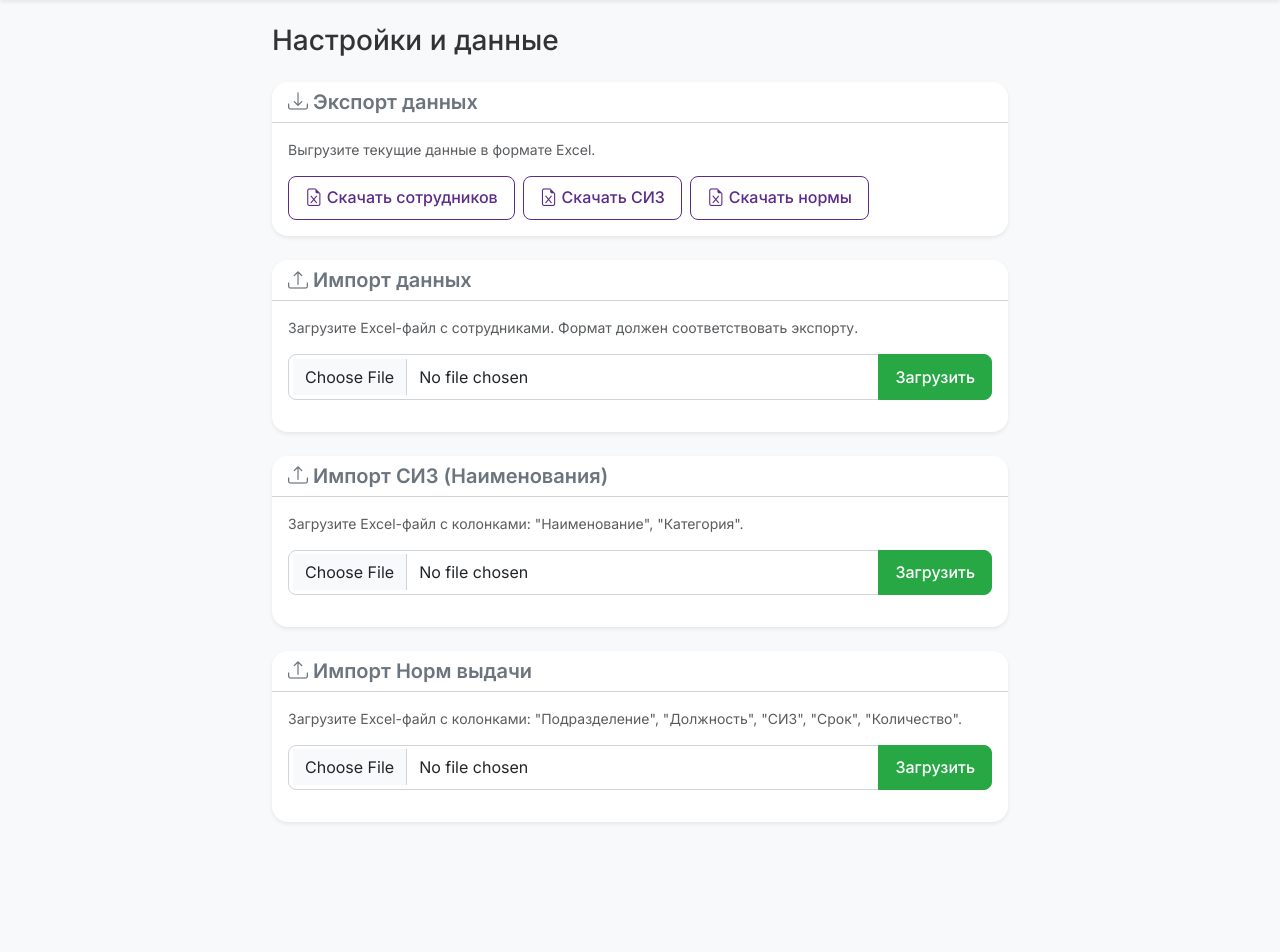
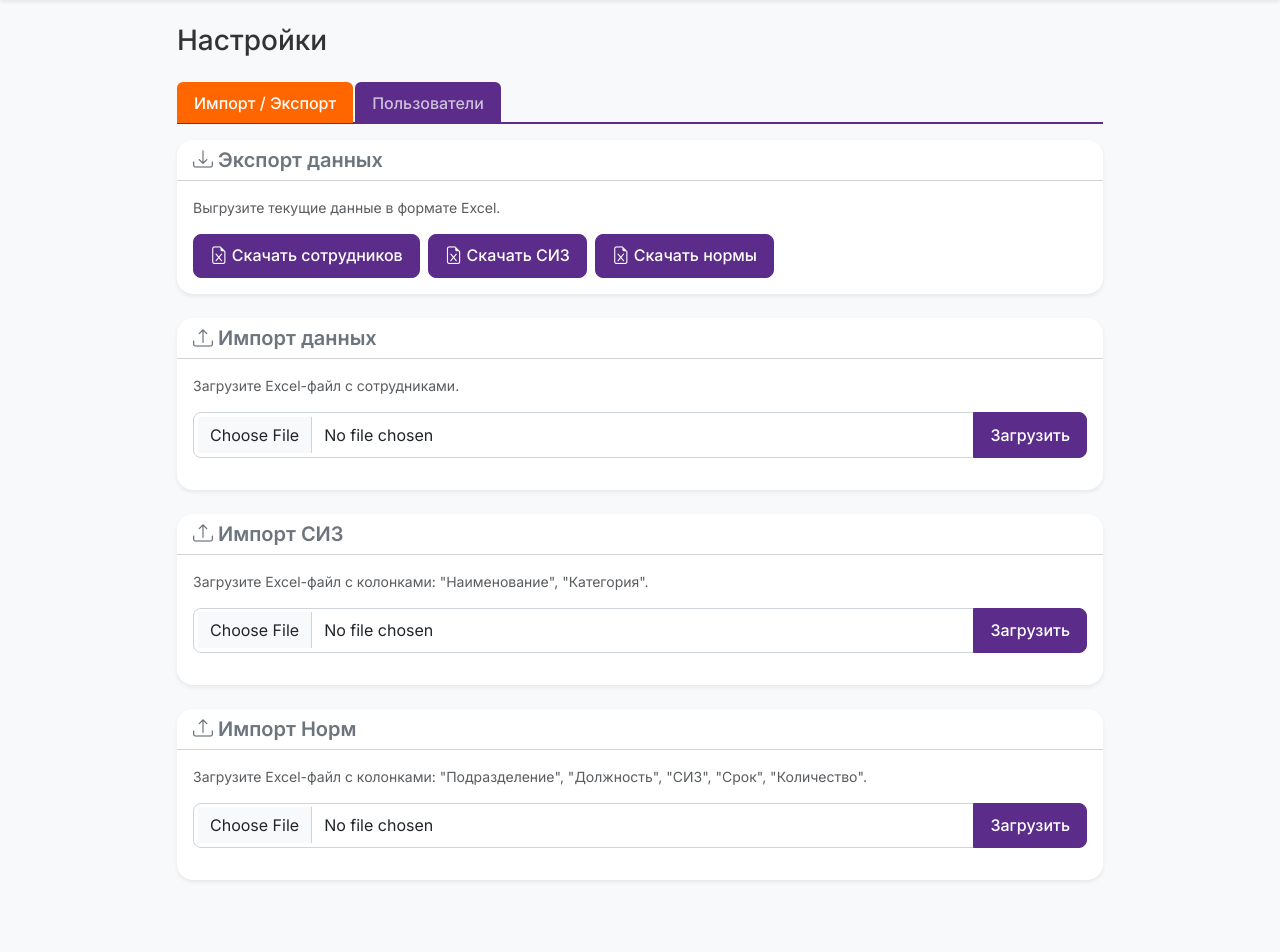
Before and after one commit to Death-Router/ppe-tracker, a FastAPI app: page /settings in a window 1280 px wide. Shown: the part 83-1035 px from the top of the page. Before the commit the page ends 906 px from the top, so only its background shows below. Run offline with FastAPI, Linux system fonts and the light colour scheme; the visitor is signed in with stand-in values (Sample User, id 1); data that the repository does not hold is empty; some libraries are stand-ins or nearby versions.

Commit message:
feat: add users management tab to settings page

```diff
--- /dev/null
+++ b/app/static/js/settings.js
@@ -0,0 +1,124 @@
+(() => {
+  // Импорт сотрудников
+  document.getElementById('import-form')?.addEventListener('submit', async (e) => {
+    e.preventDefault();
+    const form = e.target;
+    const fileInput = form.querySelector('input[type="file"]');
+    const resultDiv = document.getElementById('import-result');
+    const btn = document.getElementById('import-btn');
+
+    if (!fileInput.files.length) {
+      window.showToast('Выберите файл', 'warning');
+      return;
+    }
+
+    const formData = new FormData();
+    formData.append('file', fileInput.files[0]);
+
+    btn.disabled = true;
+    btn.textContent = 'Загрузка...';
+    resultDiv.innerHTML = '';
+
+    try {
+      const resp = await fetch('/api/v1/import/employees', { method: 'POST', body: formData });
+      const data = await resp.json();
+      if (!resp.ok) throw new Error(data.detail || 'Ошибка импорта');
+
+      let html = `<div class="alert alert-success">Создано: ${data.created}, Обновлено: ${data.updated}</div>`;
+      if (data.errors && data.errors.length > 0) {
+        html += `<div class="alert alert-warning mt-2">Ошибки: ${data.errors.join('<br>')}</div>`;
+      }
+      resultDiv.innerHTML = html;
+      window.showToast('Импорт выполнен', 'success');
+      form.reset();
+    } catch (err) {
+      resultDiv.innerHTML = `<div class="alert alert-danger">${err.message}</div>`;
+      window.showToast(err.message, 'danger');
+    } finally {
+      btn.disabled = false;
+      btn.textContent = 'Загрузить';
+    }
+  });
+
+  // Импорт СИЗ
+  document.getElementById('import-items-form')?.addEventListener('submit', async (e) => {
+    e.preventDefault();
+    const form = e.target;
+    const fileInput = form.querySelector('input[type="file"]');
+    const resultDiv = document.getElementById('import-items-result');
+    const btn = form.querySelector('button[type="submit"]');
+
+    if (!fileInput.files.length) {
+      window.showToast('Выберите файл', 'warning');
+      return;
+    }
+
+    const formData = new FormData();
+    formData.append('file', fileInput.files[0]);
+
+    btn.disabled = true;
+    btn.textContent = 'Загрузка...';
+    resultDiv.innerHTML = '';
+
+    try {
+      const resp = await fetch('/api/v1/import/ppe-items', { method: 'POST', body: formData });
+      const data = await resp.json();
+      if (!resp.ok) throw new Error(data.detail || 'Ошибка импорта');
+
+      let html = `<div class="alert alert-success">Создано: ${data.created}</div>`;
+      if (data.errors && data.errors.length > 0) {
+        html += `<div class="alert alert-warning mt-2">Ошибки: ${data.errors.join('<br>')}</div>`;
+      }
+      resultDiv.innerHTML = html;
+      window.showToast('Импорт СИЗ выполнен', 'success');
+      form.reset();
+    } catch (err) {
+      resultDiv.innerHTML = `<div class="alert alert-danger">${err.message}</div>`;
+      window.showToast(err.message, 'danger');
+    } finally {
+      btn.disabled = false;
+      btn.textContent = 'Загрузить';
+    }
+  });
+
+  // Импорт Норм
+  document.getElementById('import-norms-form')?.addEventListener('submit', async (e) => {
+    e.preventDefault();
+    const form = e.target;
+    const fileInput = form.querySelector('input[type="file"]');
+    const resultDiv = document.getElementById('import-norms-result');
+    const btn = form.querySelector('button[type="submit"]');
+
+    if (!fileInput.files.length) {
+      window.showToast('Выберите файл', 'warning');
+      return;
+    }
+
+    const formData = new FormData();
+    formData.append('file', fileInput.files[0]);
+
+    btn.disabled = true;
+    btn.textContent = 'Загрузка...';
+    resultDiv.innerHTML = '';
+
+    try {
+      const resp = await fetch('/api/v1/import/norms', { method: 'POST', body: formData });
+      const data = await resp.json();
+      if (!resp.ok) throw new Error(data.detail || 'Ошибка импорта');
+
+      let html = `<div class="alert alert-success">Создано: ${data.created}</div>`;
+      if (data.errors && data.errors.length > 0) {
+        html += `<div class="alert alert-warning mt-2">Ошибки: ${data.errors.join('<br>')}</div>`;
+      }
+      resultDiv.innerHTML = html;
+      window.showToast('Импорт норм выполнен', 'success');
+      form.reset();
+    } catch (err) {
+      resultDiv.innerHTML = `<div class="alert alert-danger">${err.message}</div>`;
+      window.showToast(err.message, 'danger');
+    } finally {
+      btn.disabled = false;
+      btn.textContent = 'Загрузить';
+    }
+  });
+})();
--- a/app/static/js/users_list.js
+++ b/app/static/js/users_list.js
@@ -1,7 +1,7 @@
 (() => {
   const tbody = document.querySelector('#users-table tbody');
   const form = document.getElementById('user-form');
-  const modalTitle = document.getElementById('modal-title');
+  const modalTitle = document.getElementById('user-modal-title');
   const userIdInput = document.getElementById('user-id');
   const passwordInput = document.getElementById('password');
   const passwordHint = document.getElementById('password-hint');
@@ -10,6 +10,9 @@
   const departmentGroup = document.getElementById('department-group');
   const subdepGroup = document.getElementById('subdep-group');
   const includeSubdep = document.getElementById('include-subdep');
+
+  // Если на странице нет таблицы пользователей, просто выходим
+  if (!tbody) return;
 
   let allUsers = [];
   let allDepartments = [];
@@ -23,10 +26,11 @@
       allDepartments = await API.get('/api/v1/departments');
       renderTable(allUsers);
 
-      // Заполняем выпадающий список подразделений
       const sortedDepts = [...allDepartments].sort((a, b) => a.name.localeCompare(b.name));
-      departmentSelect.innerHTML = '<option value="">Не указано</option>' +
-        sortedDepts.map(d => `<option value="${d.id}">${escapeHtml(d.name)}</option>`).join('');
+      if (departmentSelect) {
+        departmentSelect.innerHTML = '<option value="">Не указано</option>' +
+          sortedDepts.map(d => `<option value="${d.id}">${escapeHtml(d.name)}</option>`).join('');
+      }
     } catch (err) {
       tbody.innerHTML = `<tr><td colspan="5" class="text-center text-danger py-4">Ошибка: ${err.message}</td></tr>`;
     }
@@ -54,7 +58,6 @@
     `}).join('');
   }
 
-  // Открытие модалки для создания
   window.openCreateModal = () => {
     editingId = null;
     modalTitle.textContent = 'Новый пользователь';
@@ -62,10 +65,9 @@
     form.reset();
     passwordInput.required = true;
     passwordHint.style.display = 'none';
-    new bootstrap.Modal(document.getElementById('createModal')).show();
+    new bootstrap.Modal(document.getElementById('createUserModal')).show();
   };
 
-  // Редактирование
   window.editUser = async (id) => {
     try {
       const user = allUsers.find(u => u.id === id);
@@ -85,13 +87,12 @@
       includeSubdep.checked = user.include_subdepartments || false;
       form.elements['is_active'].checked = user.is_active;
 
-      new bootstrap.Modal(document.getElementById('createModal')).show();
+      new bootstrap.Modal(document.getElementById('createUserModal')).show();
     } catch (err) {
       window.showToast(`Ошибка: ${err.message}`, 'danger');
     }
   };
 
-  // Сохранение
   form.addEventListener('submit', async (e) => {
     e.preventDefault();
     const payload = FormHelper.serialize(form);
@@ -117,7 +118,7 @@
         await API.post('/api/v1/users/', payload);
         window.showToast('Пользователь создан', 'success');
       }
-      bootstrap.Modal.getInstance(document.getElementById('createModal')).hide();
+      bootstrap.Modal.getInstance(document.getElementById('createUserModal')).hide();
       loadData();
     } catch (err) {
       window.showToast(`Ошибка: ${err.message}`, 'danger');
@@ -126,7 +127,6 @@
     }
   });
 
-  // Удаление
   window.deleteUser = async (id) => {
     if (!confirm('Удалить этого пользователя?')) return;
     try {
@@ -138,8 +138,7 @@
     }
   };
 
-  // Привязка кнопки "Добавить"
-  document.querySelector('button[data-bs-target="#createModal"]')?.addEventListener('click', openCreateModal);
+  document.querySelector('button[data-bs-target="#createUserModal"]')?.addEventListener('click', openCreateModal);
 
   loadData();
 })();
--- a/app/templates/settings.html
+++ b/app/templates/settings.html
@@ -2,9 +2,22 @@
 
 {% block content %}
 <div class="row justify-content-center">
-    <div class="col-lg-8">
-        <h1 class="h3 mb-4">Настройки и данные</h1>
+    <div class="col-lg-10">
+        <h1 class="h3 mb-4">Настройки</h1>
 
+        <!-- Вкладки -->
+        <ul class="nav nav-tabs mb-3" id="settingsTabs" role="tablist">
+            <li class="nav-item" role="presentation">
+                <button class="nav-link active" id="import-export-tab" data-bs-toggle="tab" data-bs-target="#import-export" type="button" role="tab">Импорт / Экспорт</button>
+            </li>
+            <li class="nav-item" role="presentation">
+                <button class="nav-link" id="users-tab" data-bs-toggle="tab" data-bs-target="#users" type="button" role="tab">Пользователи</button>
+            </li>
+        </ul>
+
+        <div class="tab-content" id="settingsTabsContent">
+            <!-- Вкладка Импорт/Экспорт -->
+            <div class="tab-pane fade show active" id="import-export" role="tabpanel">
                 <div class="card shadow-sm mb-4">
                     <div class="card-header bg-white">
                         <h5 class="mb-0 text-secondary"><i class="bi bi-download"></i> Экспорт данных</h5>
@@ -12,13 +25,13 @@
                     <div class="card-body">
                         <p class="text-muted small mb-3">Выгрузите текущие данные в формате Excel.</p>
                         <div class="d-flex gap-2 flex-wrap">
-                    <a href="/api/v1/export/employees" class="btn btn-outline-primary" download>
+                            <a href="/api/v1/export/employees" class="btn btn-brand-purple" download>
                                 <i class="bi bi-file-earmark-excel"></i> Скачать сотрудников
                             </a>
-                    <a href="/api/v1/export/ppe-items" class="btn btn-outline-primary" download>
+                            <a href="/api/v1/export/ppe-items" class="btn btn-brand-purple" download>
                                 <i class="bi bi-file-earmark-excel"></i> Скачать СИЗ
                             </a>
-                    <a href="/api/v1/export/norms" class="btn btn-outline-primary" download>
+                            <a href="/api/v1/export/norms" class="btn btn-brand-purple" download>
                                 <i class="bi bi-file-earmark-excel"></i> Скачать нормы
                             </a>
                         </div>
@@ -30,29 +43,27 @@
                         <h5 class="mb-0 text-secondary"><i class="bi bi-upload"></i> Импорт данных</h5>
                     </div>
                     <div class="card-body">
-                <p class="text-muted small mb-3">Загрузите Excel-файл с сотрудниками. Формат должен соответствовать экспорту.</p>
-                <form id="import-form" enctype="multipart/form-data">
+                        <p class="text-muted small mb-3">Загрузите Excel-файл с сотрудниками.</p>
+                        <form id="import-form" enctype="multipart/form-data" data-validate="true">
                             <div class="input-group mb-3">
                                 <input type="file" class="form-control" name="file" accept=".xlsx, .xls" required>
-                        <button type="submit" class="btn btn-success" id="import-btn">Загрузить</button>
+                                <button type="submit" class="btn btn-brand-purple" id="import-btn">Загрузить</button>
                             </div>
                             <div id="import-result" class="mt-3"></div>
                         </form>
                     </div>
                 </div>
 
-
-
                 <div class="card shadow-sm mb-4">
                     <div class="card-header bg-white">
-                <h5 class="mb-0 text-secondary"><i class="bi bi-upload"></i> Импорт СИЗ (Наименования)</h5>
+                        <h5 class="mb-0 text-secondary"><i class="bi bi-upload"></i> Импорт СИЗ</h5>
                     </div>
                     <div class="card-body">
                         <p class="text-muted small mb-3">Загрузите Excel-файл с колонками: "Наименование", "Категория".</p>
                         <form id="import-items-form" enctype="multipart/form-data">
                             <div class="input-group mb-3">
                                 <input type="file" class="form-control" name="file" accept=".xlsx, .xls" required>
-                        <button type="submit" class="btn btn-success">Загрузить</button>
+                                <button type="submit" class="btn btn-brand-purple">Загрузить</button>
                             </div>
                             <div id="import-items-result" class="mt-3"></div>
                         </form>
@@ -61,160 +72,112 @@
 
                 <div class="card shadow-sm mb-4">
                     <div class="card-header bg-white">
-                <h5 class="mb-0 text-secondary"><i class="bi bi-upload"></i> Импорт Норм выдачи</h5>
+                        <h5 class="mb-0 text-secondary"><i class="bi bi-upload"></i> Импорт Норм</h5>
                     </div>
                     <div class="card-body">
                         <p class="text-muted small mb-3">Загрузите Excel-файл с колонками: "Подразделение", "Должность", "СИЗ", "Срок", "Количество".</p>
                         <form id="import-norms-form" enctype="multipart/form-data">
                             <div class="input-group mb-3">
                                 <input type="file" class="form-control" name="file" accept=".xlsx, .xls" required>
-                        <button type="submit" class="btn btn-success">Загрузить</button>
+                                <button type="submit" class="btn btn-brand-purple">Загрузить</button>
                             </div>
                             <div id="import-norms-result" class="mt-3"></div>
                         </form>
                     </div>
                 </div>
             </div>
+
+            <!-- Вкладка Пользователи -->
+            <div class="tab-pane fade" id="users" role="tabpanel">
+                <div class="d-flex align-items-center gap-2 mb-3">
+                    <button class="btn btn-add-purple" data-bs-toggle="modal" data-bs-target="#createUserModal" title="Добавить">
+                        <i class="bi bi-plus-lg"></i>
+                    </button>
+                    <h5 class="mb-0">Пользователи</h5>
+                </div>
+
+                <div class="card shadow-sm">
+                    <div class="table-responsive">
+                        <table class="table table-sm table-hover align-middle mb-0" id="users-table">
+                            <thead class="bg-brand-purple">
+                            <tr>
+                                <th>Логин</th>
+                                <th>Роль</th>
+                                <th>Подразделение</th>
+                                <th>Активен</th>
+                                <th class="text-end" style="width: 120px;">Действия</th>
+                            </tr>
+                            </thead>
+                            <tbody>
+                            <tr><td colspan="5" class="text-center text-muted py-4">Загрузка…</td></tr>
+                            </tbody>
+                        </table>
+                    </div>
+                </div>
+            </div>
+        </div>
+    </div>
+</div>
+
+<!-- Модалка создания/редактирования пользователя -->
+<div class="modal fade" id="createUserModal" tabindex="-1">
+  <div class="modal-dialog">
+    <div class="modal-content">
+      <form id="user-form" data-validate="true">
+        <input type="hidden" name="user_id" id="user-id" value="">
+        <div class="modal-header">
+          <h5 class="modal-title" id="user-modal-title">Новый пользователь</h5>
+          <button type="button" class="btn-close" data-bs-dismiss="modal"></button>
+        </div>
+        <div class="modal-body">
+          <div class="mb-3">
+            <label class="form-label">Логин <span class="text-danger">*</span></label>
+            <input type="text" class="form-control" name="username" required maxlength="50">
+          </div>
+          <div class="mb-3">
+            <label class="form-label">Пароль <span class="text-danger">*</span></label>
+            <input type="password" class="form-control" name="password" id="password" required minlength="6">
+            <div class="form-text" id="password-hint" style="display: none;">Оставьте пустым, чтобы не менять.</div>
+          </div>
+          <div class="mb-3">
+            <label class="form-label">Роль <span class="text-danger">*</span></label>
+            <select class="form-select" name="role" id="role-select" required>
+                <option value="safety_officer">Специалист ОТ</option>
+                <option value="admin">Администратор</option>
+            </select>
+          </div>
+          <div class="mb-3" id="department-group">
+            <label class="form-label">Подразделение</label>
+            <select class="form-select" name="department_id" id="department-select">
+                <option value="">Не указано</option>
+            </select>
+          </div>
+          <div class="mb-3" id="subdep-group">
+            <div class="form-check">
+              <input class="form-check-input" type="checkbox" name="include_subdepartments" id="include-subdep">
+              <label class="form-check-label" for="include-subdep">
+                Включать дочерние подразделения
+              </label>
+            </div>
+          </div>
+          <div class="mb-3">
+            <div class="form-check">
+              <input class="form-check-input" type="checkbox" name="is_active" id="is-active" checked>
+              <label class="form-check-label" for="is-active">Активен</label>
+            </div>
+          </div>
+        </div>
+        <div class="modal-footer">
+          <button type="button" class="btn btn-brand-orange" data-bs-dismiss="modal">Отмена</button>
+          <button type="submit" class="btn btn-brand-purple">Сохранить</button>
+        </div>
+      </form>
+    </div>
+  </div>
 </div>
 {% endblock %}
 
 {% block scripts %}
-<script>
-  document.getElementById('import-form')?.addEventListener('submit', async (e) => {
-    e.preventDefault();
-    const form = e.target;
-    const fileInput = form.querySelector('input[type="file"]');
-    const resultDiv = document.getElementById('import-result');
-    const btn = document.getElementById('import-btn');
-
-    if (!fileInput.files.length) {
-        window.showToast('Выберите файл', 'warning');
-        return;
-    }
-
-    const formData = new FormData();
-    formData.append('file', fileInput.files[0]);
-
-    btn.disabled = true;
-    btn.textContent = 'Загрузка...';
-    resultDiv.innerHTML = '';
-
-    try {
-        const resp = await fetch('/api/v1/import/employees', {
-            method: 'POST',
-            body: formData
-        });
-
-        const data = await resp.json();
-
-        if (!resp.ok) {
-            throw new Error(data.detail || 'Ошибка импорта');
-        }
-
-        let html = `<div class="alert alert-success">
-            <strong>Импорт завершен!</strong><br>
-            Создано: ${data.created}, Обновлено: ${data.updated}
-        </div>`;
-
-        if (data.errors && data.errors.length > 0) {
-            html += `<div class="alert alert-warning mt-2">
-                <strong>Ошибки:</strong><br>
-                ${data.errors.join('<br>')}
-            </div>`;
-        }
-
-        resultDiv.innerHTML = html;
-        window.showToast('Импорт выполнен', 'success');
-        form.reset();
-    } catch (err) {
-        resultDiv.innerHTML = `<div class="alert alert-danger">${err.message}</div>`;
-        window.showToast(err.message, 'danger');
-    } finally {
-        btn.disabled = false;
-        btn.textContent = 'Загрузить';
-    }
-  });
-
-// Обработка импорта СИЗ
-document.getElementById('import-items-form')?.addEventListener('submit', async (e) => {
-    e.preventDefault();
-    const form = e.target;
-    const fileInput = form.querySelector('input[type="file"]');
-    const resultDiv = document.getElementById('import-items-result');
-    const btn = form.querySelector('button[type="submit"]');
-
-    if (!fileInput.files.length) {
-        window.showToast('Выберите файл', 'warning');
-        return;
-    }
-
-    const formData = new FormData();
-    formData.append('file', fileInput.files[0]);
-
-    btn.disabled = true;
-    btn.textContent = 'Загрузка...';
-    resultDiv.innerHTML = '';
-
-    try {
-        const resp = await fetch('/api/v1/import/ppe-items', { method: 'POST', body: formData });
-        const data = await resp.json();
-        if (!resp.ok) throw new Error(data.detail || 'Ошибка импорта');
-
-        let html = `<div class="alert alert-success">Создано: ${data.created}</div>`;
-        if (data.errors && data.errors.length > 0) {
-            html += `<div class="alert alert-warning mt-2">Ошибки: ${data.errors.join('<br>')}</div>`;
-        }
-        resultDiv.innerHTML = html;
-        window.showToast('Импорт СИЗ выполнен', 'success');
-        form.reset();
-    } catch (err) {
-        resultDiv.innerHTML = `<div class="alert alert-danger">${err.message}</div>`;
-        window.showToast(err.message, 'danger');
-    } finally {
-        btn.disabled = false;
-        btn.textContent = 'Загрузить';
-    }
-});
-
-// Обработка импорта Норм
-document.getElementById('import-norms-form')?.addEventListener('submit', async (e) => {
-    e.preventDefault();
-    const form = e.target;
-    const fileInput = form.querySelector('input[type="file"]');
-    const resultDiv = document.getElementById('import-norms-result');
-    const btn = form.querySelector('button[type="submit"]');
-
-    if (!fileInput.files.length) {
-        window.showToast('Выберите файл', 'warning');
-        return;
-    }
-
-    const formData = new FormData();
-    formData.append('file', fileInput.files[0]);
-
-    btn.disabled = true;
-    btn.textContent = 'Загрузка...';
-    resultDiv.innerHTML = '';
-
-    try {
-        const resp = await fetch('/api/v1/import/norms', { method: 'POST', body: formData });
-        const data = await resp.json();
-        if (!resp.ok) throw new Error(data.detail || 'Ошибка импорта');
-
-        let html = `<div class="alert alert-success">Создано: ${data.created}</div>`;
-        if (data.errors && data.errors.length > 0) {
-            html += `<div class="alert alert-warning mt-2">Ошибки: ${data.errors.join('<br>')}</div>`;
-        }
-        resultDiv.innerHTML = html;
-        window.showToast('Импорт норм выполнен', 'success');
-        form.reset();
-    } catch (err) {
-        resultDiv.innerHTML = `<div class="alert alert-danger">${err.message}</div>`;
-        window.showToast(err.message, 'danger');
-    } finally {
-        btn.disabled = false;
-        btn.textContent = 'Загрузить';
-    }
-});
-</script>
+<script src="{{ url_for('static', path='js/settings.js') }}"></script>
+<script src="{{ url_for('static', path='js/users_list.js') }}"></script>
 {% endblock %}
```
Also changed, not shown: 1 other file. Lines whose indentation alone changed are shown as unchanged.
